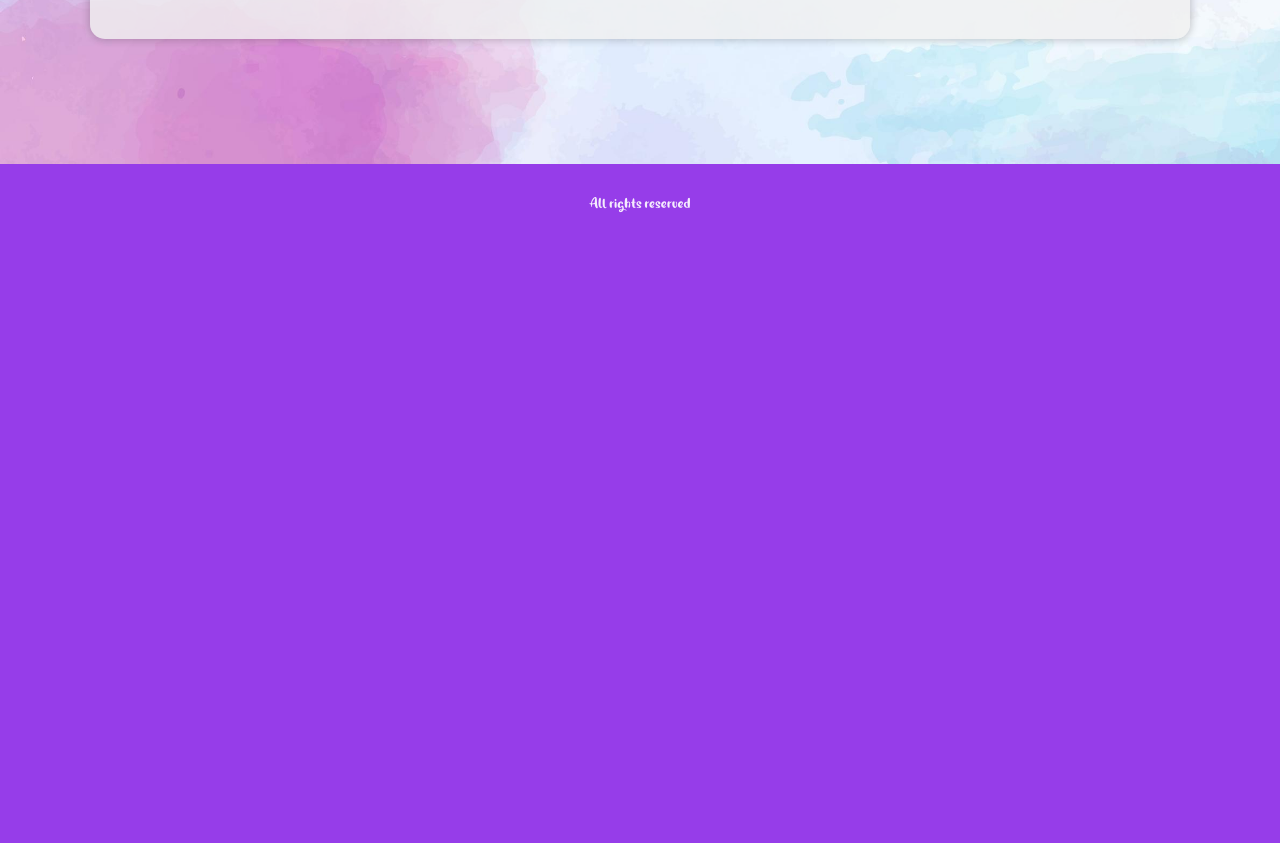
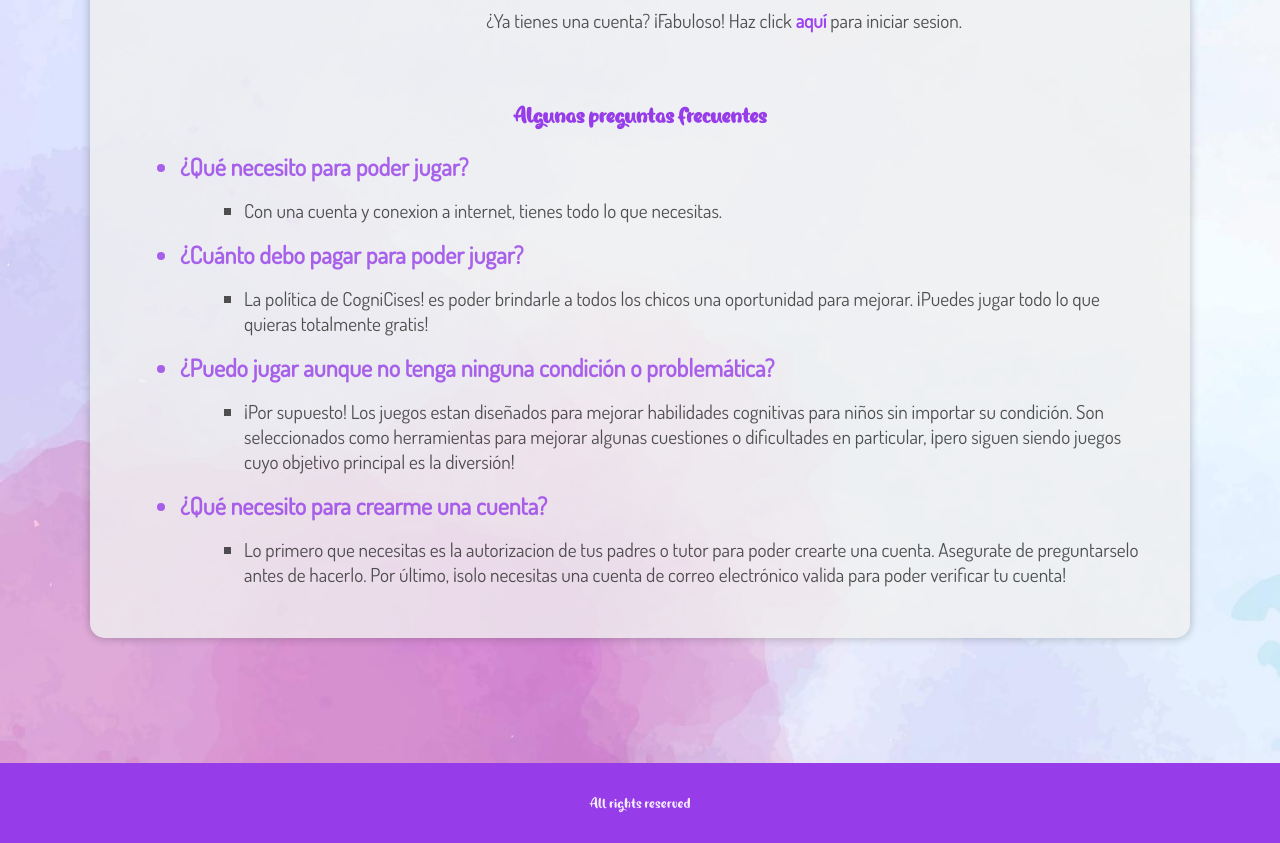
Before and after one commit to salolevi/proyectoFinalv2, a Django app: page / in a window 1280 px wide. Shown: the part 832-1675 px from the top of the page. Before the commit the page ends 1045 px from the top, so only its background shows below. Run offline with Django 3.2, Linux system fonts and the light colour scheme.

Commit message:
advanced index html template

```diff
--- a/static/index.css
+++ b/static/index.css
@@ -10,6 +10,30 @@ main * {
   font-family: 'Magic Owl', sans-serif;
   color: rgba(150, 61, 233, 1);
   text-align: center;
+}
+
+.play-btn {
+  padding: .75em 1.5em;
+  display: inline-block;
+  background-color: #963de9;
+  font-family: 'Mario', 'Comic Sans MS', monospace;
+  align-self: center;
+  border-radius: 10px;
+  color: goldenrod;
+  border: 5px solid goldenrod;
+  transition: all .3s;
+}
+
+.play-btn:hover {
+  background-color: goldenrod;
+  color: #eee;
+  /* border: 5px solid #eee; */
+}
+
+.get-playing {
+  display: flex;
+  justify-content: end;
+  gap: 2em;
 }
 
 .sub-title-right {
@@ -35,10 +59,10 @@ main * {
 
 .info-p {
   margin: 1rem 0;
-  font-family: 'Nunito', sans-serif;
+  font-family: 'Dosis', sans-serif;
   color: rgba(51 51 51 /.85);
   text-align: justify;
-  font-size: 1.1em;
+  font-size: 1.2em;
 }
 
 .index-link {
@@ -67,6 +91,26 @@ main * {
   max-width: 1000px;
   width: 80%;
   min-width: unset;
+  display: grid;
+  gap: 2rem;
+}
+
+.faqs li {
+  font-family: 'Dosis', sans-serif;
+  margin: 1rem 0;
+}
+
+.question {
+  color: rgba(150 61 233 / .8);
+  font-size: 1.5em;
+  font-weight: bold;
+}
+
+.answer {
+  color: rgba(51 51 51 /.85);
+  font-size: 1.2em;
+  list-style: square;
+  margin-left: 4rem !important;
 }
 
 @media screen and (max-width: 768px) {
--- a/templates/base.html
+++ b/templates/base.html
@@ -25,7 +25,7 @@
     {% endblock %}
     <nav class='nav' id="barra-nav">
       <ul>
-        <li><a href="/">Home</a></li>
+        <li><a href="/">Inicio</a></li>
         <li><a href="{% url 'games' %}">Juegos</a></li>
         {% if request.user.is_authenticated %}
         <li><a href="{% url 'profile' request.user.username %}">{{request.user.get_username}}</a></li>
--- a/templates/index.html
+++ b/templates/index.html
@@ -19,6 +19,12 @@
 
 {% block content %}
 <main class="content-container">
+  {% if request.user.is_authenticated %}
+  <section class="get-playing">
+    <p class="info-p">¡Vemos que ya has iniciado sesion!</p>
+    <a href="{% url 'games' %}" class="play-btn">A JUGAR!</a>
+  </section>
+  {% endif %}
   <section class="grid we-are">
     <div class="grid-child">
       <h2 class="sub-title sub-title-right">¿Qué es CogniCises! ?</h2>
@@ -52,5 +58,18 @@
       </p>
     </div>
   </section>
+  <section class="fAQ">
+    <h2 class="sub-title">Algunas preguntas frecuentes</h2>
+    <ul class="faqs">
+      <li class="question">¿Qué necesito para poder jugar?</li>
+      <li class="answer">Con una cuenta y conexion a internet, tienes todo lo que necesitas.</li>
+      <li class="question">¿Cuánto debo pagar para poder jugar?</li>
+      <li class="answer">La política de CogniCises! es poder brindarle a todos los chicos una oportunidad para mejorar. ¡Puedes jugar todo lo que quieras totalmente gratis!</li>
+      <li class="question">¿Puedo jugar aunque no tenga ninguna condición o problemática?</li>
+      <li class="answer">¡Por supuesto! Los juegos estan diseñados para mejorar habilidades cognitivas para niños sin importar su condición. Son seleccionados como herramientas para mejorar algunas cuestiones o dificultades en particular, ¡pero siguen siendo juegos cuyo objetivo principal es la diversión!</li>
+      <li class="question">¿Qué necesito para crearme una cuenta?</li>
+      <li class="answer">Lo primero que necesitas es la autorizacion de tus padres o tutor para poder crearte una cuenta. Asegurate de preguntarselo antes de hacerlo. Por último, ¡solo necesitas una cuenta de correo electrónico valida para poder verificar tu cuenta!</li>
+    </ul>
+  </section>
 </main>
 {% endblock %}
```
